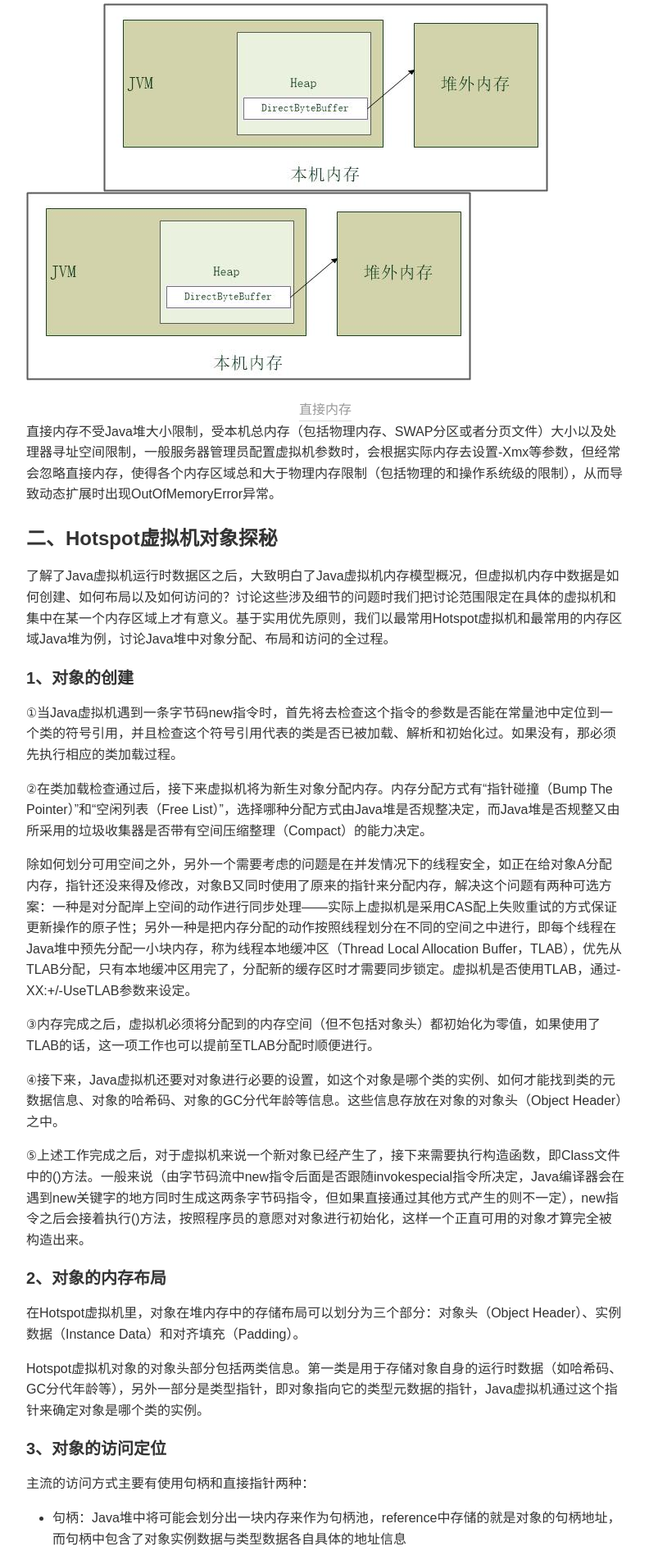
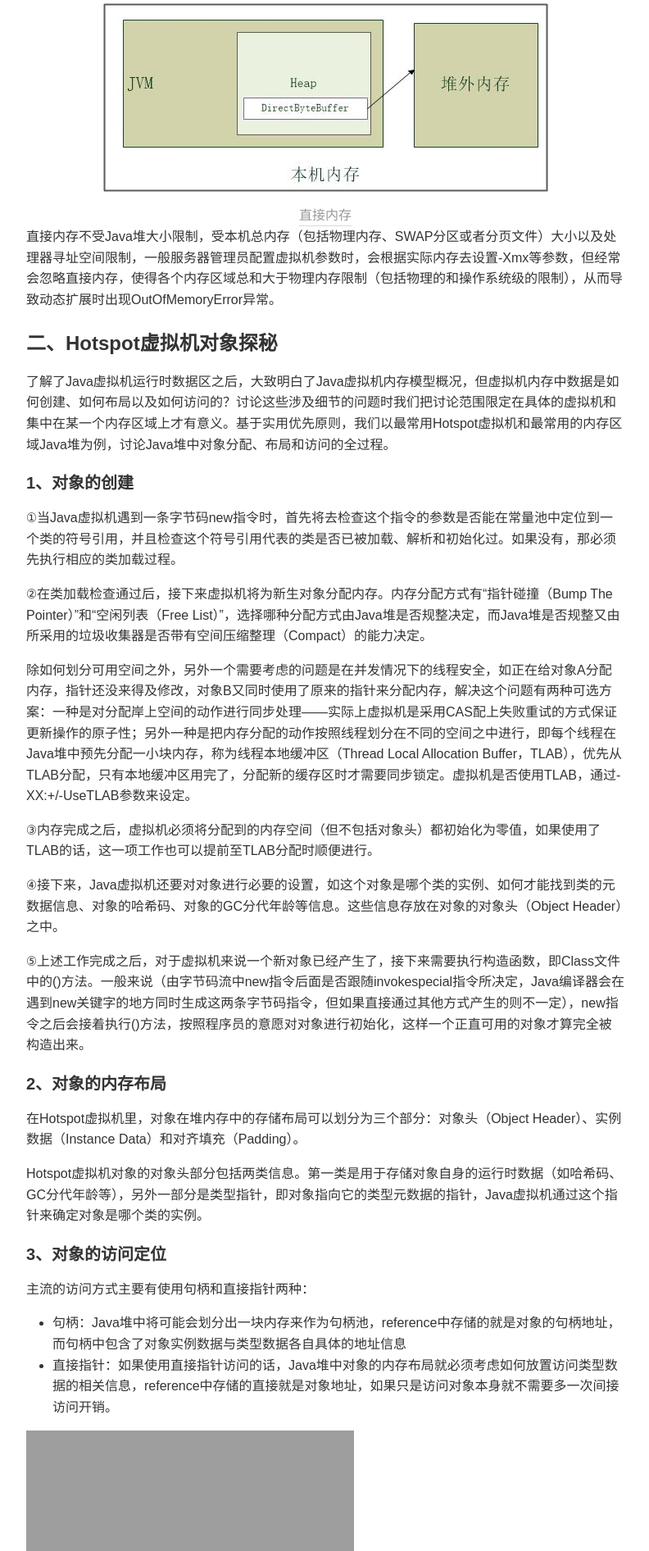
Before and after one commit to MazFactor/mzlongblog, a Jekyll site: the page built from _posts/2021-02-15-深入理解Java虚拟机-Java内存区域与内存溢出异常.md, in a window 1280 px wide. Shown: the part 2806-4698 px from the top of the page at 82% size, without its empty margins (118-910 px from the left). Built offline with Jekyll 4.4.1, drawn with Linux system fonts in a browser that asks for light colours; comment, search, counter and statistics services are not loaded.

Commit message:
2021021608

```diff
--- a/_posts/2021-02-15-深入理解Java虚拟机-Java内存区域与内存溢出异常.md
+++ b/_posts/2021-02-15-深入理解Java虚拟机-Java内存区域与内存溢出异常.md
@@ -57,7 +57,6 @@ Hotspot虚拟机设计团队选择把收集器的分代设计扩展至方法区
 
 NIO（New input/output）是JDK1.4中新加入的类，引入了一种基于通道（channel）和缓冲区（buffer）的I/O方式，它可以使用Native函数库直接分配堆外内存，然后通过堆上的DirectByteBuffer对象对这块内存进行引用和操作。
 <img style="display: block; margin: 0 auto;" src="/images/blog/深入理解Java虚拟机/Chapter2/直接内存.jpg" alt="" />
-![NIO直接内存]({{site.assets_base_url}}/images/blog/深入理解Java虚拟机/Chapter2/直接内存.jpg)
 <center>
 <div style="color:orange; border-bottom: 1px solid #d9d9d9;display: inline-block;color: #999;">直接内存</div>
 <br>
```
